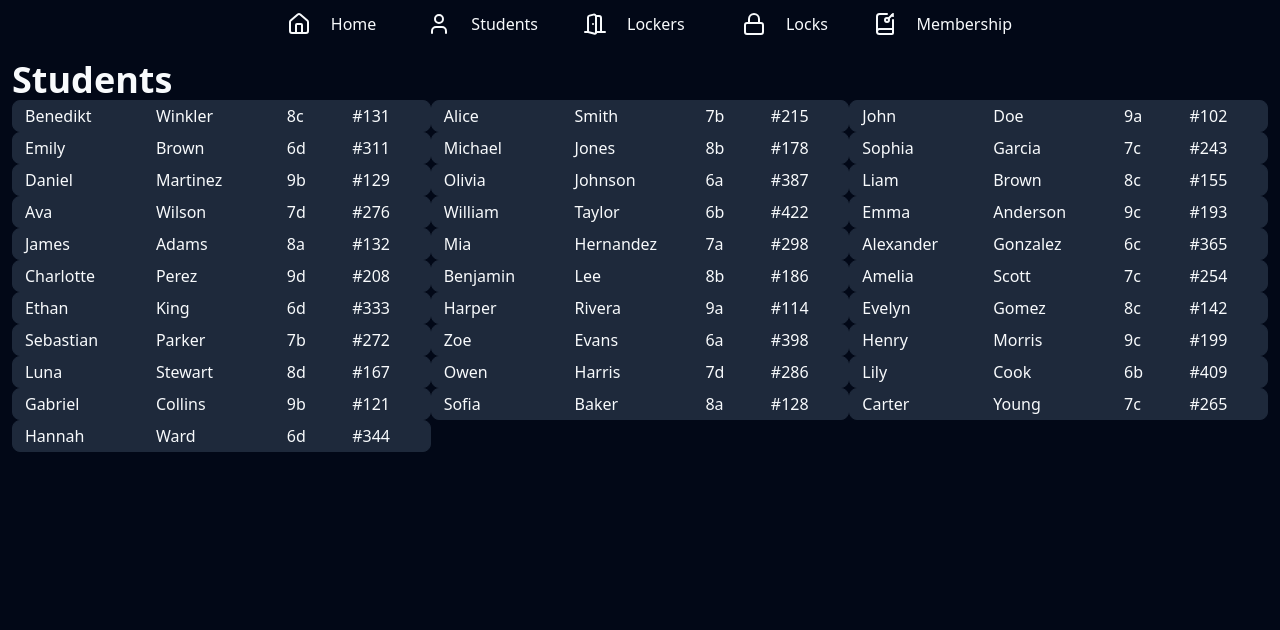
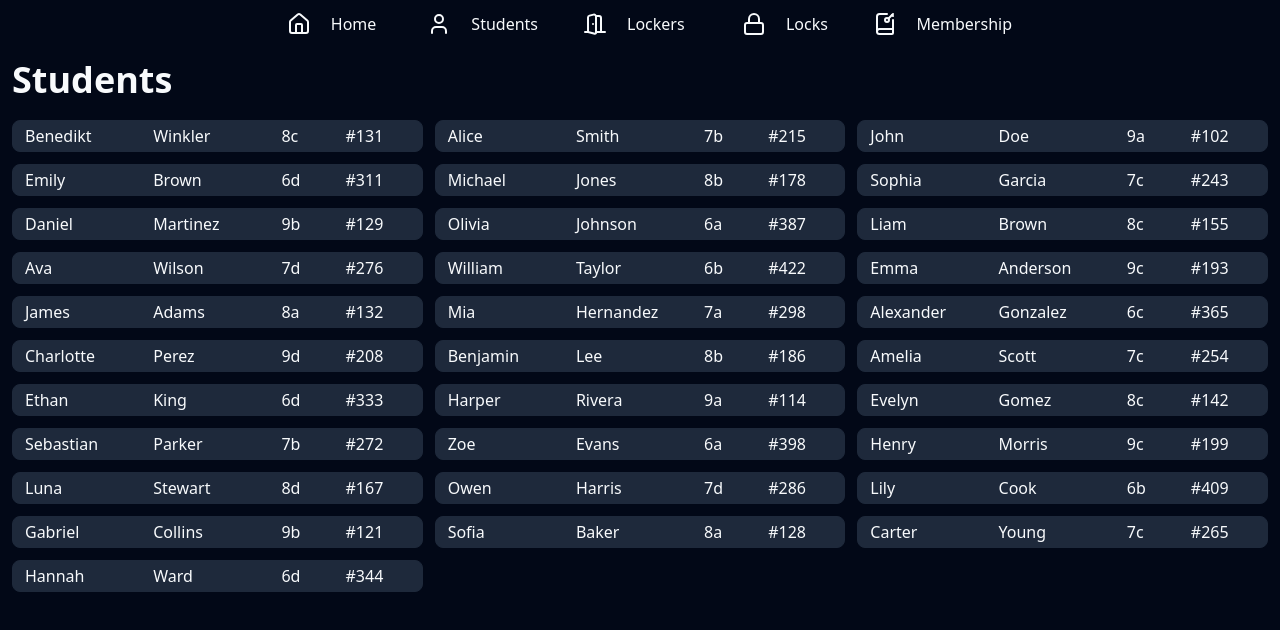
Before and after one commit to b-at-neu/pulse, a Next.js app: page /students in a window 1280 px wide. Shown: the top 630 px of the page. Built offline with nearby package versions, Linux system fonts and the light colour scheme.

Commit message:
#12 improve styling

```diff
--- a/app/students/page.tsx
+++ b/app/students/page.tsx
@@ -195,7 +195,7 @@ export default function Page() {
   return (
     <>
       <Title>Students</Title>
-      <div className="grid md:grid-cols-3">
+      <div className="grid md:grid-cols-3 gap-3 mt-5">
         {data.map((v, i) => (
           <Bar
             data={[
```
